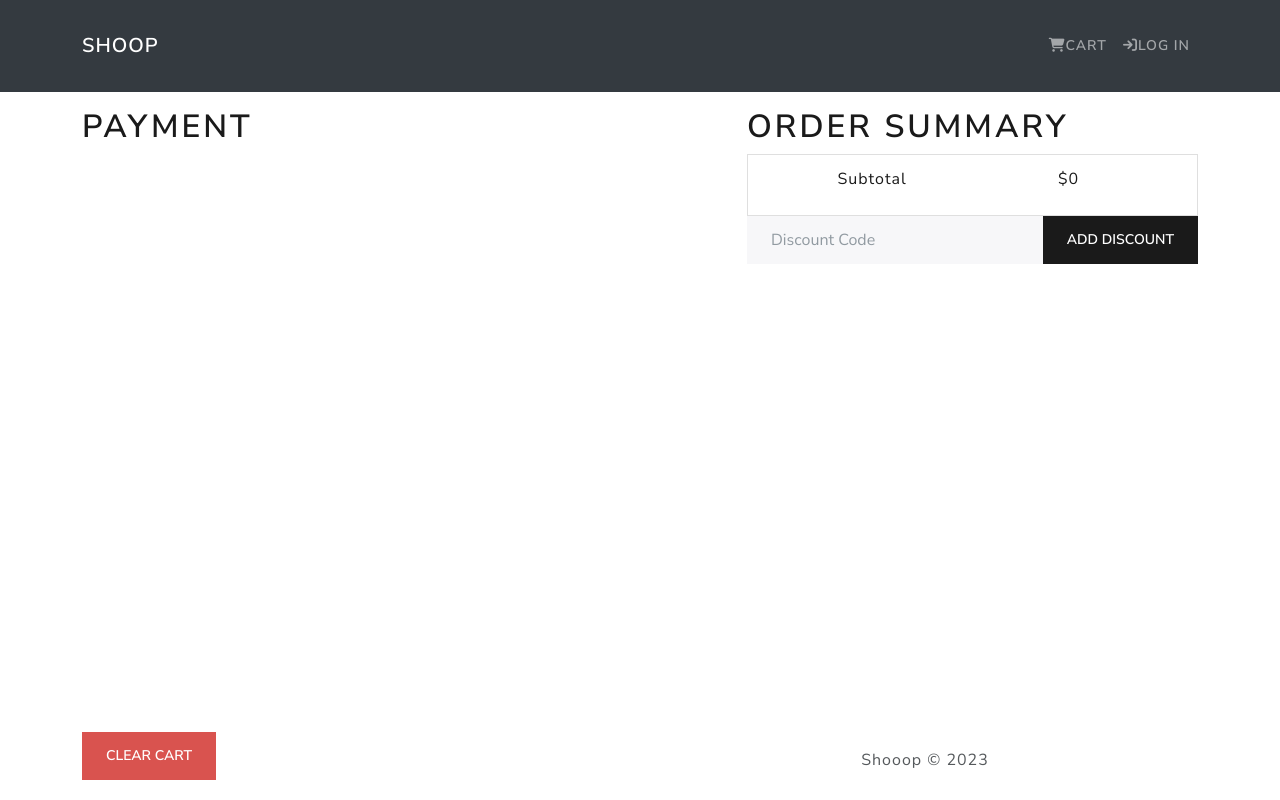
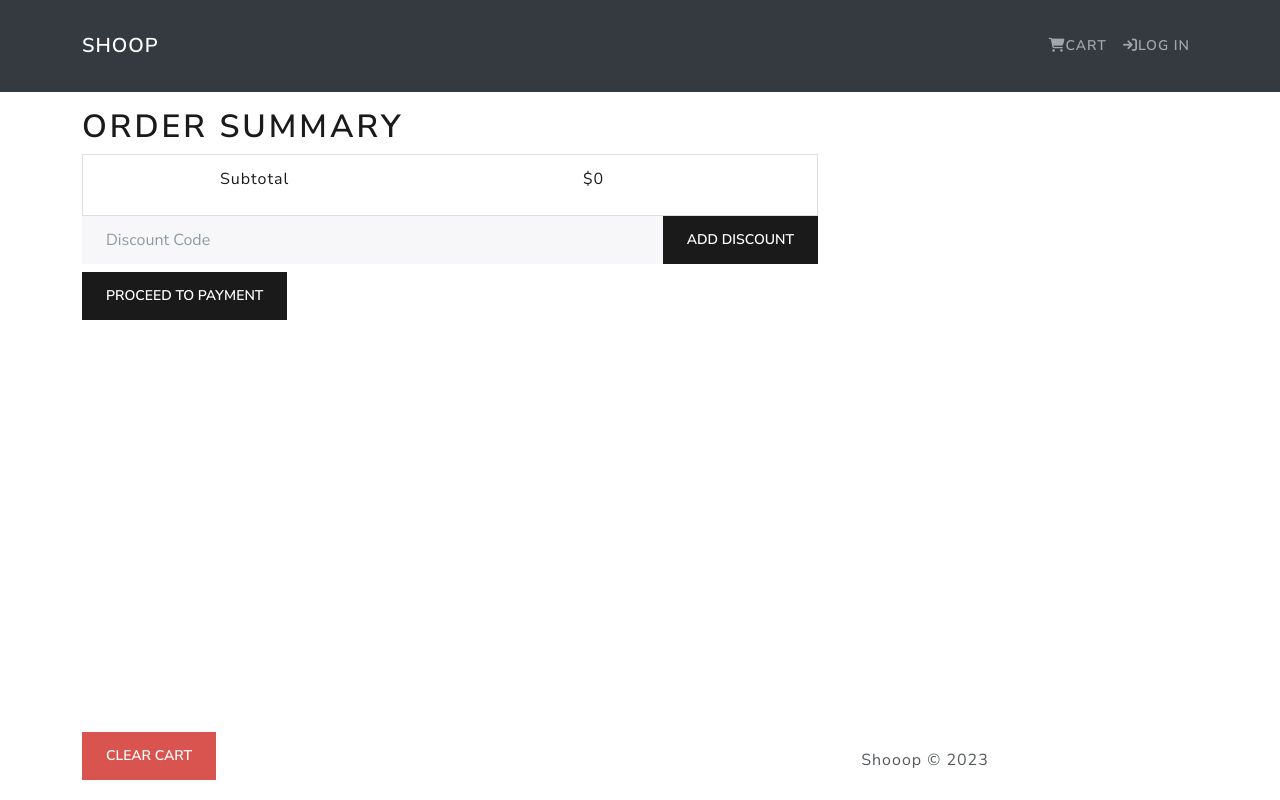
Before and after one commit to Kevjinx/MERN-Project-Ecommerce-Shoop, a React (Create React App) app in the folder frontend/: page /checkout in a window 1280 px wide. Built offline with nearby package versions, Linux system fonts and the light colour scheme.

Commit message:
update checkout and shipping screen

```diff
--- a/frontend/src/App.js
+++ b/frontend/src/App.js
@@ -4,12 +4,12 @@ import Header from './components/Header';
 import { Container } from 'react-bootstrap';
 import HomeScreen from './screens/HomeScreen';
 import ProductScreen from './screens/ProductScreen';
-import Cart from './components/Cart';
 import LoginScreen from './screens/LoginScreen';
 import RegisterScreen from './screens/RegisterScreen';
 import ProfileScreen from './screens/ProfileScreen';
 import ShippingScreen from './screens/ShippingScreen';
 import CheckoutScreen from './screens/CheckoutScreen';
+import CartScreen from './screens/CartScreen';
 
 const App = () => {
   return (
@@ -20,7 +20,7 @@ const App = () => {
           <Routes>
             <Route path="/" element={<HomeScreen />} exact />
             <Route path="/product/:productId" element={<ProductScreen />} />
-            <Route path="/cart" element={<Cart />} />
+            <Route path="/cart" element={<CartScreen />} />
             <Route path="/login" element={<LoginScreen />} />
             <Route path="/register" element={<RegisterScreen />} />
             <Route path="/profile" element={<ProfileScreen />} />
--- a/frontend/src/components/Cart.jsx
+++ /dev/null
@@ -1,74 +0,0 @@
-import React from 'react';
-import { Row, Col, ListGroup, Image, Button } from 'react-bootstrap';
-import { Link } from 'react-router-dom';
-import { useSelector } from 'react-redux';
-import CartButton from '../features/cart/CartButton';
-
-const Cart = () => {
-  const cart = useSelector((state) => state.cart.cartProducts);
-  const productsInCart = cart.filter((product) => product.quantity > 0);
-
-  const productRow = (product) => {
-    return (
-      <ListGroup.Item key={product._id}>
-        <Row>
-          <Col md={2}>
-            <Image src={product.image} alt={product.name} fluid rounded />
-          </Col>
-          <Col md={2}>
-            <Link to={`/product/${product._id}`}>{product.name}</Link>
-          </Col>
-          <Col md={4} className="text-center">
-            <CartButton product={product} />
-          </Col>
-          <Col md={2}>${product.price}</Col>
-        </Row>
-      </ListGroup.Item>
-    );
-  };
-
-  const numProductsInCart = productsInCart.reduce(
-    (acc, product) => acc + product.quantity,
-    0
-  );
-
-  const grossTotal = productsInCart
-    .reduce((acc, product) => acc + product.quantity * product.price, 0)
-    .toFixed(2);
-
-  const handleCheckout = () => {
-    console.log('Checkout');
-  };
-
-  return (
-    <div>
-      <h1>Cart</h1>
-      <Row>
-        <Col md={8}>
-          <ListGroup variant="flush">
-            {productsInCart.map((product) => productRow(product))}
-          </ListGroup>
-        </Col>
-        <Col md={4}>
-          <Row>
-            <h3>Subtotal ({numProductsInCart}) items</h3>
-            <h4>${grossTotal}</h4>
-          </Row>
-          <Row>
-            <Link to="/shipping">
-              <Button
-                type="button"
-                className="btn-block"
-                onClick={handleCheckout}
-              >
-                Proceed to Checkout
-              </Button>
-            </Link>
-          </Row>
-        </Col>
-      </Row>
-    </div>
-  );
-};
-
-export default Cart;
--- a/frontend/src/screens/CartScreen.jsx
+++ b/frontend/src/screens/CartScreen.jsx
@@ -0,0 +1,74 @@
+import React from 'react';
+import { Row, Col, ListGroup, Image, Button } from 'react-bootstrap';
+import { Link } from 'react-router-dom';
+import { useSelector } from 'react-redux';
+import CartButton from '../features/cart/CartButton';
+
+const CartScreen = () => {
+  const cart = useSelector((state) => state.cart.cartProducts);
+  const productsInCart = cart.filter((product) => product.quantity > 0);
+
+  const productRow = (product) => {
+    return (
+      <ListGroup.Item key={product._id}>
+        <Row>
+          <Col md={2}>
+            <Image src={product.image} alt={product.name} fluid rounded />
+          </Col>
+          <Col md={2}>
+            <Link to={`/product/${product._id}`}>{product.name}</Link>
+          </Col>
+          <Col md={4} className="text-center">
+            <CartButton product={product} />
+          </Col>
+          <Col md={2}>${product.price}</Col>
+        </Row>
+      </ListGroup.Item>
+    );
+  };
+
+  const numProductsInCart = productsInCart.reduce(
+    (acc, product) => acc + product.quantity,
+    0
+  );
+
+  const grossTotal = productsInCart
+    .reduce((acc, product) => acc + product.quantity * product.price, 0)
+    .toFixed(2);
+
+  const handleCheckout = () => {
+    console.log('Checkout');
+  };
+
+  return (
+    <div>
+      <h1>Cart</h1>
+      <Row>
+        <Col md={8}>
+          <ListGroup variant="flush">
+            {productsInCart.map((product) => productRow(product))}
+          </ListGroup>
+        </Col>
+        <Col md={4}>
+          <Row>
+            <h3>Subtotal ({numProductsInCart}) items</h3>
+            <h4>${grossTotal}</h4>
+          </Row>
+          <Row>
+            <Link to="/checkout">
+              <Button
+                type="button"
+                className="btn-block"
+                onClick={handleCheckout}
+              >
+                Proceed to Checkout
+              </Button>
+            </Link>
+          </Row>
+        </Col>
+      </Row>
+    </div>
+  );
+};
+
+export default CartScreen;
--- a/frontend/src/screens/CheckoutScreen.jsx
+++ b/frontend/src/screens/CheckoutScreen.jsx
@@ -8,16 +8,14 @@ import {
   Image,
   InputGroup,
   FormControl,
-  Dropdown,
 } from 'react-bootstrap';
-import FormContainer from '../components/FormContainer';
 import { useSelector, useDispatch } from 'react-redux';
 import Message from '../components/Message';
 import {
-  saveShippingAddress,
   removeDiscountCode,
   addDiscountCode,
 } from '../features/cart/cartSlice';
+import { Link } from 'react-router-dom';
 
 const CheckoutScreen = () => {
   const dispatch = useDispatch();
@@ -80,10 +78,7 @@ const CheckoutScreen = () => {
 
   return (
     <Row>
-      <Col md={7}>
-        <h1>Payment</h1>
-      </Col>
-      <Col md={5}>
+      <Col md={8}>
         <h1>Order Summary</h1>
         <ListGroup>
           {cartProducts.map((product) => (
@@ -133,6 +128,13 @@ const CheckoutScreen = () => {
             {discountToggle()}
           </InputGroup>
         </Row>
+        <Row>
+          <Col md={4} className="pt-2">
+            <Link to="/payment">
+              <Button>Proceed to Payment</Button>
+            </Link>
+          </Col>
+        </Row>
       </Col>
     </Row>
   );
--- a/frontend/src/screens/ShippingScreen.jsx
+++ b/frontend/src/screens/ShippingScreen.jsx
@@ -4,9 +4,11 @@ import FormContainer from '../components/FormContainer';
 import { useDispatch } from 'react-redux';
 import Message from '../components/Message';
 import { saveShippingAddress } from '../features/cart/cartSlice';
+import { useNavigate } from 'react-router-dom';
 
 const ShippingScreen = () => {
   const dispatch = useDispatch();
+  const navigate = useNavigate();
 
   const [address, setAddress] = useState('');
   const [city, setCity] = useState('');
@@ -17,6 +19,7 @@ const ShippingScreen = () => {
     e.preventDefault();
     console.log('submit');
     dispatch(saveShippingAddress({ address, city, postalCode, country }));
+    navigate('/payment');
   };
 
   return (
```
